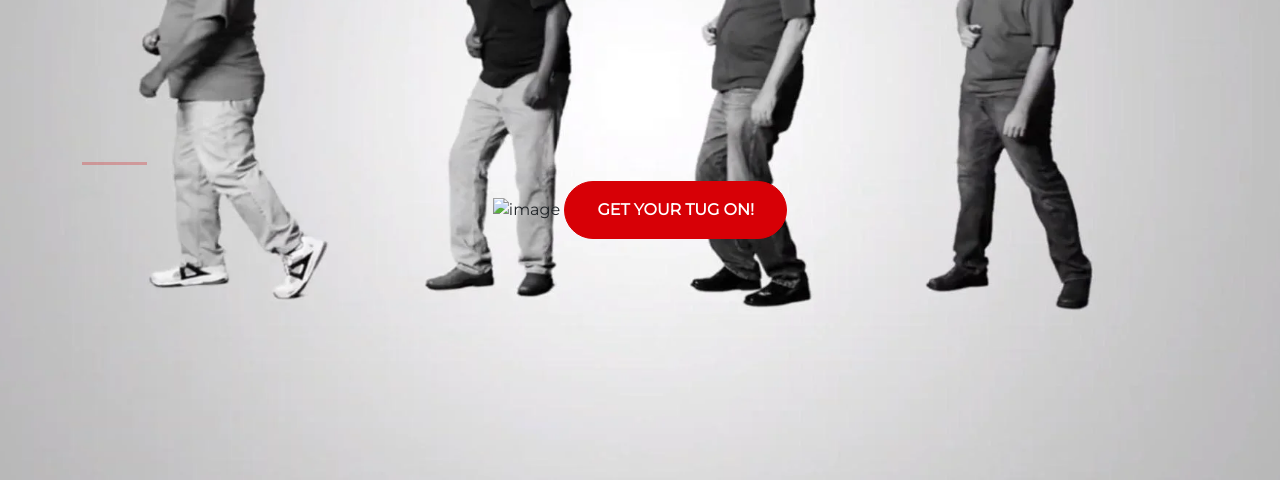
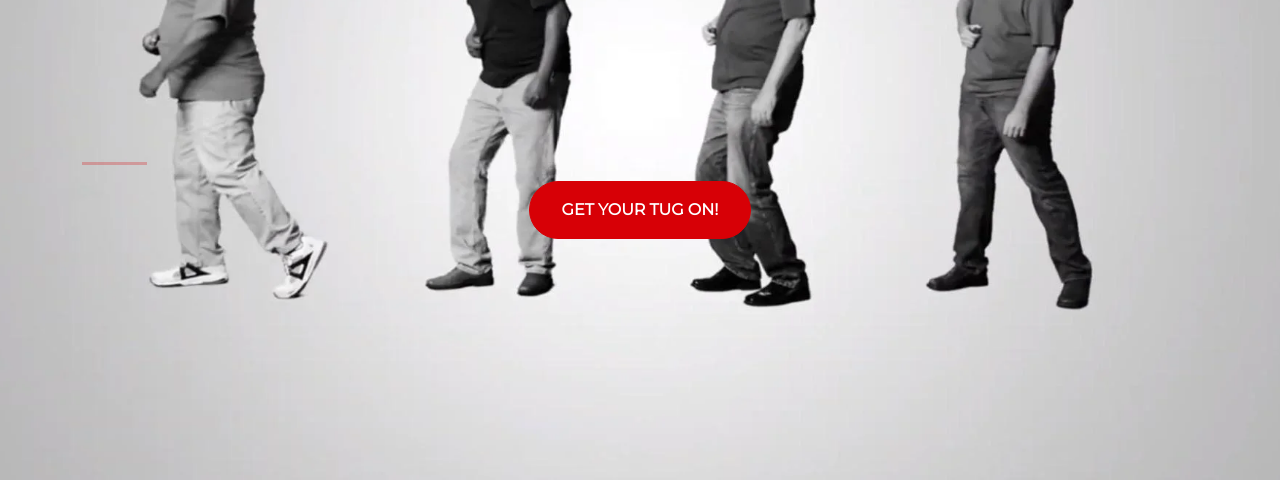
Before and after one commit to katelynjco/tc-tuggers, a plain HTML site: page index.html in a window 1280 px wide. Shown: the part 320-800 px from the top of the page. Drawn offline with nearby package versions, Linux system fonts and the light colour scheme.

Commit message:
Update index.html

```diff
--- a/index.html
+++ b/index.html
@@ -28,7 +28,6 @@
           <div class="buffer col-12"></div>
             <section class="text-center col-12">
               <hr>
-                <img align="middle" src alt="image">
               <a href="https://mailchi.mp/1c06e8b467de/tctuggers" ><button  class="btn btn-primary btn-xl">Get your tug on!</button></a>
             </section>
         </div>
```
